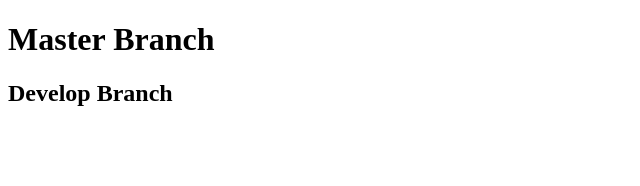
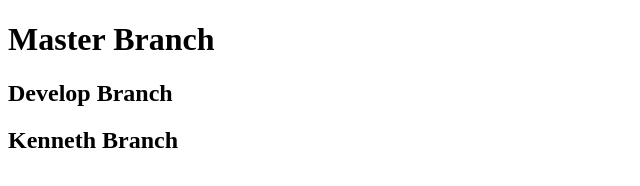
Before and after one commit to dex778/FlashCards_Server, a plain HTML site: page index.html in a window 1280 px wide. Shown: the whole page, without its empty margins (0-640 px from the left). Drawn offline with Linux system fonts and the light colour scheme.

Commit message:
Kenneth Branch

```diff
--- a/index.html
+++ b/index.html
@@ -9,5 +9,6 @@
 <body>
     <h1>Master Branch</h1>
     <h2>Develop Branch</h2>
+    <h2>Kenneth Branch</h2>
 </body>
 </html>
```
